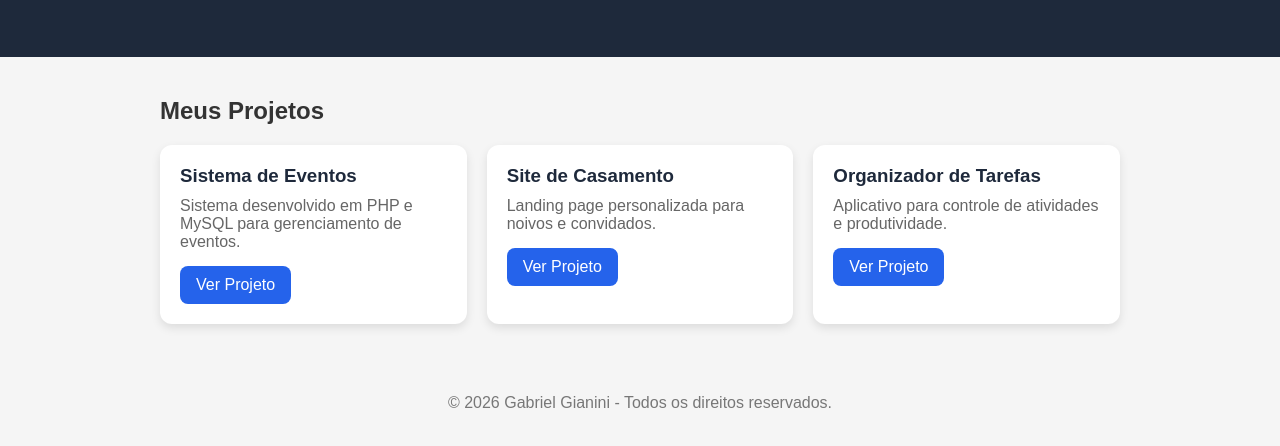
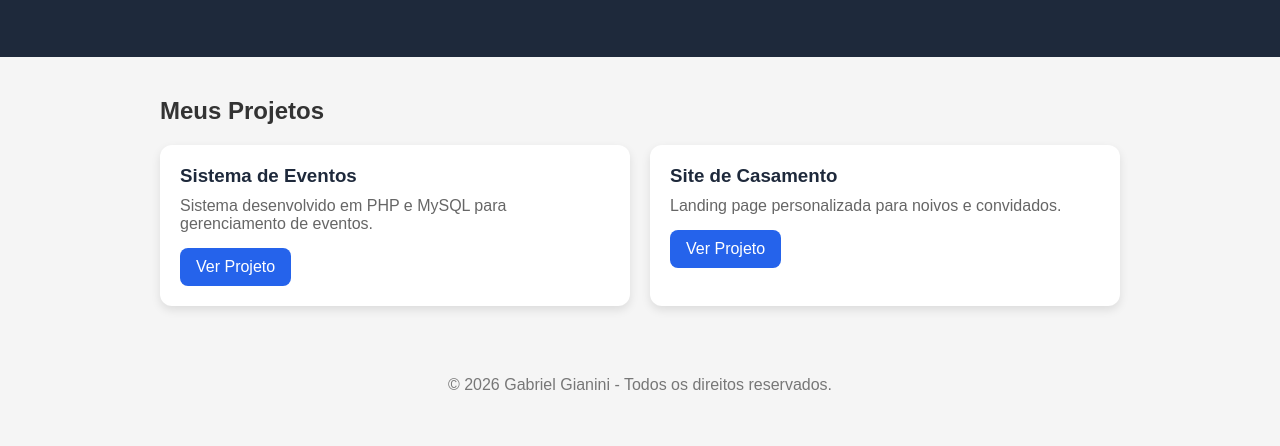
Before and after one commit to gabrielgianino13-debug/Site-portifolio, a plain HTML site: page sis/index.html in a window 1280 px wide. Shown: the part 136-582 px from the top of the page. Drawn offline with Linux system fonts and the light colour scheme.

Commit message:
atualizando produtos

```diff
--- a/sis/index.html
+++ b/sis/index.html
@@ -112,13 +112,7 @@
         <div class="card">
             <h3>Site de Casamento</h3>
             <p>Landing page personalizada para noivos e convidados.</p>
-            <a href="#" class="btn" target="_blank">Ver Projeto</a>
-        </div>
-
-        <div class="card">
-            <h3>Organizador de Tarefas</h3>
-            <p>Aplicativo para controle de atividades e produtividade.</p>
-            <a href="#" class="btn" target="_blank">Ver Projeto</a>
+            <a href="https://mistyrose-hawk-612021.hostingersite.com/index.php?evento=evento-padrao" class="btn" target="_blank">Ver Projeto</a>
         </div>
 
         <!-- DUPLIQUE ESTE BLOCO PARA NOVOS PROJETOS -->
```
